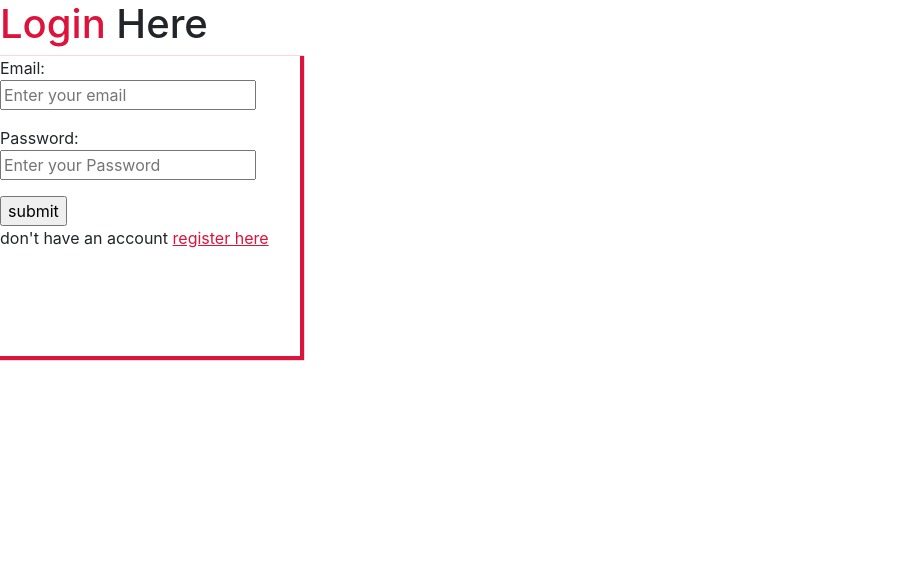
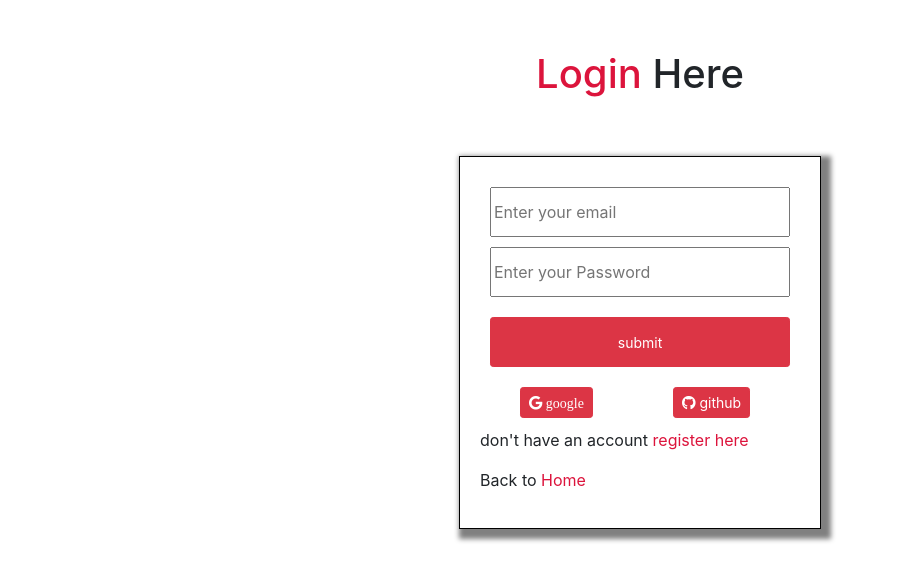
Before and after one commit to Programming-Hero-Web-Course3/healthcare-related-website-rejoanafridi, a React (Create React App) app: page /login in a window 1280 px wide. Shown: the top 580 px of the page, without its empty margins (0-897 px from the left). Built offline with nearby package versions, Linux system fonts and the light colour scheme; no server answers.

Commit message:
google-authintication

```diff
--- a/package.json
+++ b/package.json
@@ -7,6 +7,7 @@
     "@testing-library/react": "^11.1.0",
     "@testing-library/user-event": "^12.1.10",
     "bootstrap": "^5.1.1",
+    "firebase": "^9.1.3",
     "react": "^17.0.2",
     "react-dom": "^17.0.2",
     "react-router-dom": "^5.3.0",
--- a/src/App.js
+++ b/src/App.js
@@ -1,12 +1,13 @@
 import React from "react";
 
-import { BrowserRouter as Router, Switch, Route, Link } from "react-router-dom";
+import { BrowserRouter as Router, Switch, Route } from "react-router-dom";
 import Service from "./Components/Service/Service";
 import About from "./Components/Shared/About/About";
 import Book from "./Components/Booking/Book";
 import Login from "./Components/Auth/Login";
 import Feature from "./Components/Home/Feature";
 import Home from "./Components/Home/Home";
+import Register from "./Components/Auth/Register";
 
 const App = () => {
 	return (
@@ -37,6 +38,9 @@ const App = () => {
 					<Route path="/login">
 						<Login></Login>
 					</Route>
+					<Route path="/register">
+						<Register></Register>
+					</Route>
 				</Switch>
 			</Router>
 		</div>
--- a/src/Components/Auth/Login.css
+++ b/src/Components/Auth/Login.css
@@ -1,17 +1,45 @@
 .login-container {
+     display: grid;
+     grid-template-columns: repeat(1, 1fr);
+     justify-items: center;
+     margin-top: 50px;
 }
 .login-container span {
 	color: crimson;
+
 }
 p a {
 	color: crimson;
+     text-decoration: none;
 }
 .login-form {
-	/* display: flex;
+	display: flex;
+
      align-items: center;
-     justify-content: center; */
-	box-shadow: 2px 2px 1px 2px crimson;
+     justify-content: center;
+     flex-direction: column;
+	/* box-shadow: 2px 2px 1px 2px crimson; */
 	width: 100%;
-	height: 300px;
-	width: 300px;
+     margin-top: 50px;
+
 }
+form{
+     border: 1px solid black;
+     padding: 20px;
+     box-shadow: 5px 5px 5px 5px grey;
+}
+form input{
+     width: 300px;
+     height: 50px;
+     display: block;
+     margin: 10px;
+}
+form button{
+    margin: 10px 40px;
+}
+form input{
+     width: 300px;
+     height: 50px;
+     display: block;
+     margin: 10px;
+}
--- a/src/Components/Auth/Login.js
+++ b/src/Components/Auth/Login.js
@@ -1,8 +1,11 @@
 import React from "react";
 import { Link } from "react-router-dom";
 import "./Login.css";
+import useFirebase from "../../hooks/firebase";
 
 const Login = () => {
+	const { signInWithGoogleAuth, user} = useFirebase();
+
 	return (
 		<div className="login-container">
 			<h1>
@@ -11,21 +14,40 @@ const Login = () => {
 			<div className="login-form">
 				<div>
 					<form action="">
+						<input type="email" name="email" placeholder="Enter your email" />
+
+						<input
+							type="password"
+							name="password"
+							placeholder="Enter your Password"
+						/>
+
+						<input
+							className="btn btn-sm btn-danger text-white"
+							type="submit"
+							value="submit"
+						/>
+						<div>
+							<button
+								type="button"
+								onClick={signInWithGoogleAuth}
+								className="btn btn-sm btn-danger text-white"
+							>
+								<i class="fab fa-google"> google </i>
+							</button>
+
+							<button
+								type="button"
+								className="btn btn-sm btn-danger text-white"
+							>
+								<i class="fab fa-github"></i> github{" "}
+							</button>
+						</div>
 						<p>
-							Email:{" "}
-							<input type="email" name="email" placeholder="Enter your email" />
+							don't have an account <Link to="/register">register here</Link>{" "}
 						</p>
 						<p>
-							Password:{" "}
-							<input
-								type="password"
-								name="password"
-								placeholder="Enter your Password"
-							/>
-						</p>
-						<input type="submit" value="submit" />
-						<p>
-							don't have an account <Link to="/register">register here</Link>{" "}
+							Back to <Link to="/">Home</Link>{" "}
 						</p>
 					</form>
 				</div>
--- a/src/Components/Auth/Register.css
+++ b/src/Components/Auth/Register.css
@@ -0,0 +1,36 @@
+.register-container {
+     display: grid;
+     grid-template-columns: repeat(1, 1fr);
+     justify-items: center;
+     margin-top: 50px;
+}
+.register-container span {
+	color: crimson;
+
+}
+p a {
+	color: crimson;
+     text-decoration: none;
+}
+.register-form {
+	display: flex;
+
+     align-items: center;
+     justify-content: center;
+     flex-direction: column;
+	/* box-shadow: 2px 2px 1px 2px crimson; */
+	width: 100%;
+     margin-top: 50px;
+
+}
+form{
+     border: 1px solid black;
+     padding: 20px;
+     box-shadow: 5px 5px 5px 5px grey;
+}
+form input{
+     width: 300px;
+     height: 50px;
+     display: block;
+     margin: 10px;
+}
--- a/src/Components/Auth/Register.js
+++ b/src/Components/Auth/Register.js
@@ -0,0 +1,54 @@
+import React from "react";
+import { Link } from "react-router-dom";
+import "./Register.css";
+
+const Register = () => {
+	return (
+		<div className="register-container">
+			<h1>
+				<span>Register </span> Here
+			</h1>
+			<div className="register-form">
+				<div>
+					<form action="">
+						<input type="email" name="email" placeholder="Enter your email" />
+
+						<input
+							type="password"
+							name="password"
+							placeholder="Enter your Password"
+						/>
+						<input
+							type="password"
+							name="password"
+							placeholder="Enter  Password again"
+						/>
+
+						<input
+							className="btn btn-sm btn-danger text-white"
+							type="submit"
+							value="Login"
+						/>
+						<div>
+							<button className="btn btn-sm btn-danger text-white">
+								<i class="fab fa-google"></i> google{" "}
+							</button>
+							<button className="btn btn-sm btn-danger text-white">
+								<i class="fab fa-github"></i> github{" "}
+							</button>
+						</div>
+
+						<p>
+							already registered <Link to="/login">Login here</Link>{" "}
+						</p>
+						<p>
+							Back to <Link to="/">Home</Link>{" "}
+						</p>
+					</form>
+				</div>
+			</div>
+		</div>
+	);
+};
+
+export default Register;
--- a/src/Components/Service/Service.js
+++ b/src/Components/Service/Service.js
@@ -1,6 +1,5 @@
 import React from "react";
-import Footer from "../Shared/Footer/Footer";
-import Header from "../Shared/Header/Header";
+
 import "./Service.css";
 const Service = () => {
 	return (
--- a/src/Components/Shared/Header/Header.css
+++ b/src/Components/Shared/Header/Header.css
@@ -4,7 +4,8 @@ nav{
      grid-template-columns: repeat(2, 1fr);
      box-shadow: 5px 5px 5px #dd5d7f;
      align-items: center;
-     padding: 20px;
+     padding: 20px 10px;
+     margin: 0 50px;
 }
 .logo{
      font-size:25px;
@@ -43,3 +44,13 @@ nav{
 
 
 }
+.login{
+     display: flex;
+     align-items: center;
+}
+.login p{
+     color: crimson;
+     font-size: 25px;
+     font-weight: 600;
+     margin-right: 50px;
+}
--- a/src/Components/Shared/Header/Header.js
+++ b/src/Components/Shared/Header/Header.js
@@ -1,25 +1,43 @@
 import React from "react";
 import "./Header.css";
 import { Link } from "react-router-dom";
+import useFirebase from "../../../hooks/firebase";
 const Header = () => {
+	const { logOut,user } = useFirebase();
 	return (
 		<div>
-			<nav className="container">
+			<nav>
 				<div className="logo">
 					<Link to="/">
-					 	Doc-<span>Care <i class="fas fa-user-md"></i></span>{" "}
+						Doc-
+						<span>
+							Care <i class="fas fa-user-md"></i>
+						</span>{" "}
 					</Link>
 				</div>
 				<div className="nav-items">
 					<div className="item">
-						<Link className="active" to="/home">Home</Link>
+						<Link className="active" to="/home">
+							Home
+						</Link>
 						<Link to="/services">Services</Link>
 						<Link to="/about">About</Link>
 						<Link to="/features">Features</Link>
 						<Link to="/booking">Booking</Link>
 					</div>
 					<div className="login">
-						<Link to="/login"> <i class="fas fa-sign-in-alt"> Login </i> </Link>
+						{user.email ?
+							<>
+							<p>Hi,{user.displayName}!</p>
+							<button className="btn btn-danger text-white btn-sm"onClick={logOut} type="button">Logout</button>
+						</>
+
+						:
+						<Link to="/login">
+							{" "}
+							<i class="fas fa-sign-in-alt"> Login </i>{" "}
+
+						</Link>}
 					</div>
 				</div>
 			</nav>
--- /dev/null
+++ b/src/Firebase/firebase.config.js
@@ -0,0 +1,9 @@
+const firebaseConfig = {
+  apiKey: "AIzaSyArB8QvZTzFuo384xjRKC5K6U2BStGaeLE",
+  authDomain: "doctor-care-auth.firebaseapp.com",
+  projectId: "doctor-care-auth",
+  storageBucket: "doctor-care-auth.appspot.com",
+  messagingSenderId: "1026616711348",
+  appId: "1:1026616711348:web:ec1af14243dcff6a0c9fe1"
+};
+export default firebaseConfig;
--- /dev/null
+++ b/src/Firebase/firebase.init.js
@@ -0,0 +1,14 @@
+// Import the functions you need from the SDKs you need
+import { initializeApp } from "firebase/app";
+// TODO: Add SDKs for Firebase products that you want to use
+// https://firebase.google.com/docs/web/setup#available-libraries
+
+// Your web app's Firebase configuration
+
+import firebaseConfig from "./firebase.config";
+// Initialize Firebase
+const initializeFirebase = () => {
+
+     const app = initializeApp(firebaseConfig);
+}
+export default initializeFirebase;
--- /dev/null
+++ b/src/hooks/firebase.js
@@ -0,0 +1,46 @@
+import { useState, useEffect } from "react";
+import {
+	getAuth,
+	signInWithPopup,
+	GoogleAuthProvider,
+	onAuthStateChanged,
+	signOut,
+} from "firebase/auth";
+
+import initializeFirebase from "../Firebase/firebase.init";
+initializeFirebase();
+
+const provider = new GoogleAuthProvider();
+
+const useFirebase = () => {
+	const [user, setUser] = useState({});
+	const [error, setError] = useState({});
+	const auth = getAuth();
+	const signInWithGoogleAuth = () => {
+		signInWithPopup(auth, provider)
+			.then((result) => {
+				console.log(result.user.email);
+				setUser(result.user);
+			})
+			.catch((error) => {
+				setError(error);
+			});
+	};
+	const logOut = () => {
+		signOut(auth).then(() => {
+			setUser({});
+		});
+	};
+	// observe user
+	useEffect(() => {
+		onAuthStateChanged(auth, (user) => {
+			if (user) {
+				setUser(user);
+				const uid = user.uid;
+			}
+		});
+	}, []);
+
+	return { signInWithGoogleAuth, user, error, logOut };
+};
+export default useFirebase;
```
Also changed, not shown: 2 other files (tests, documents, lock files or other folders).
